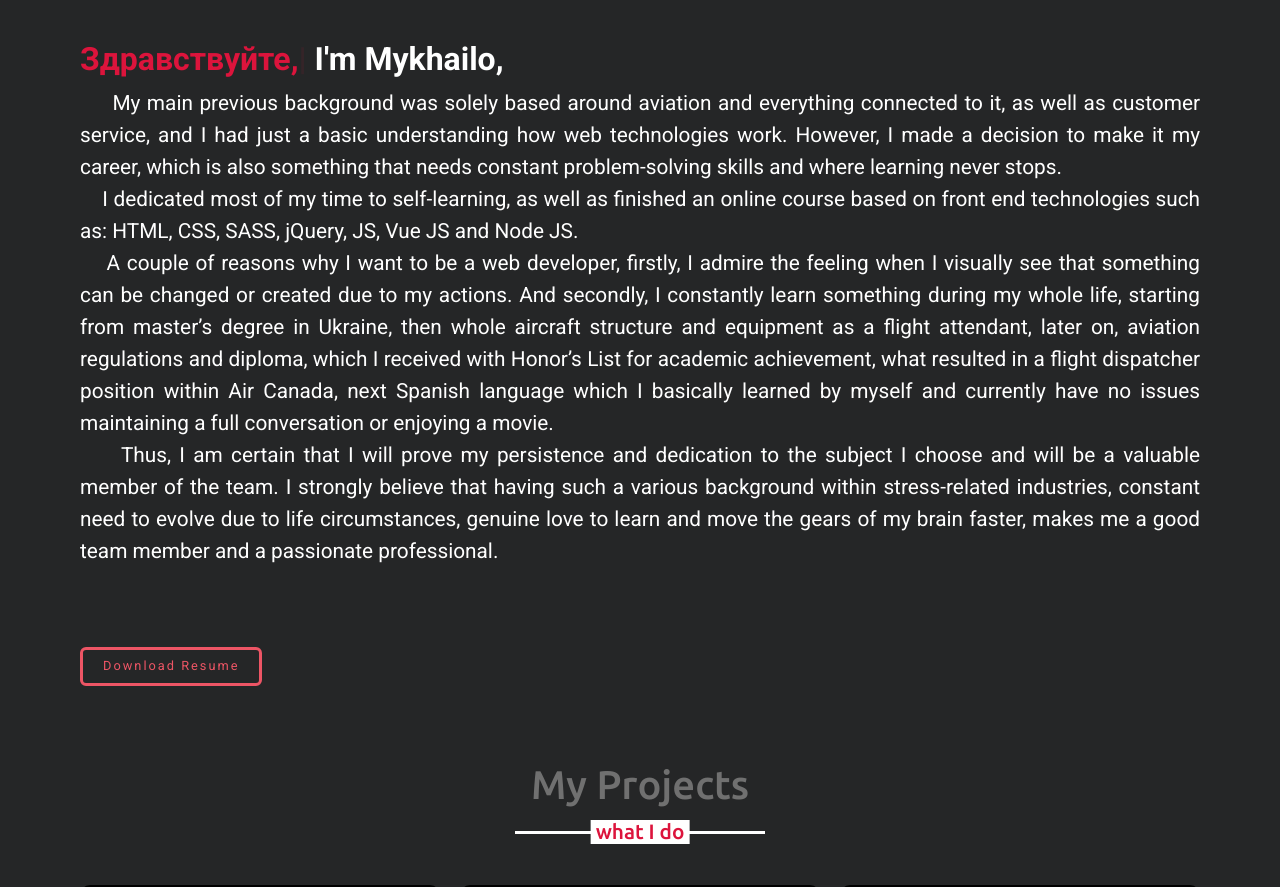
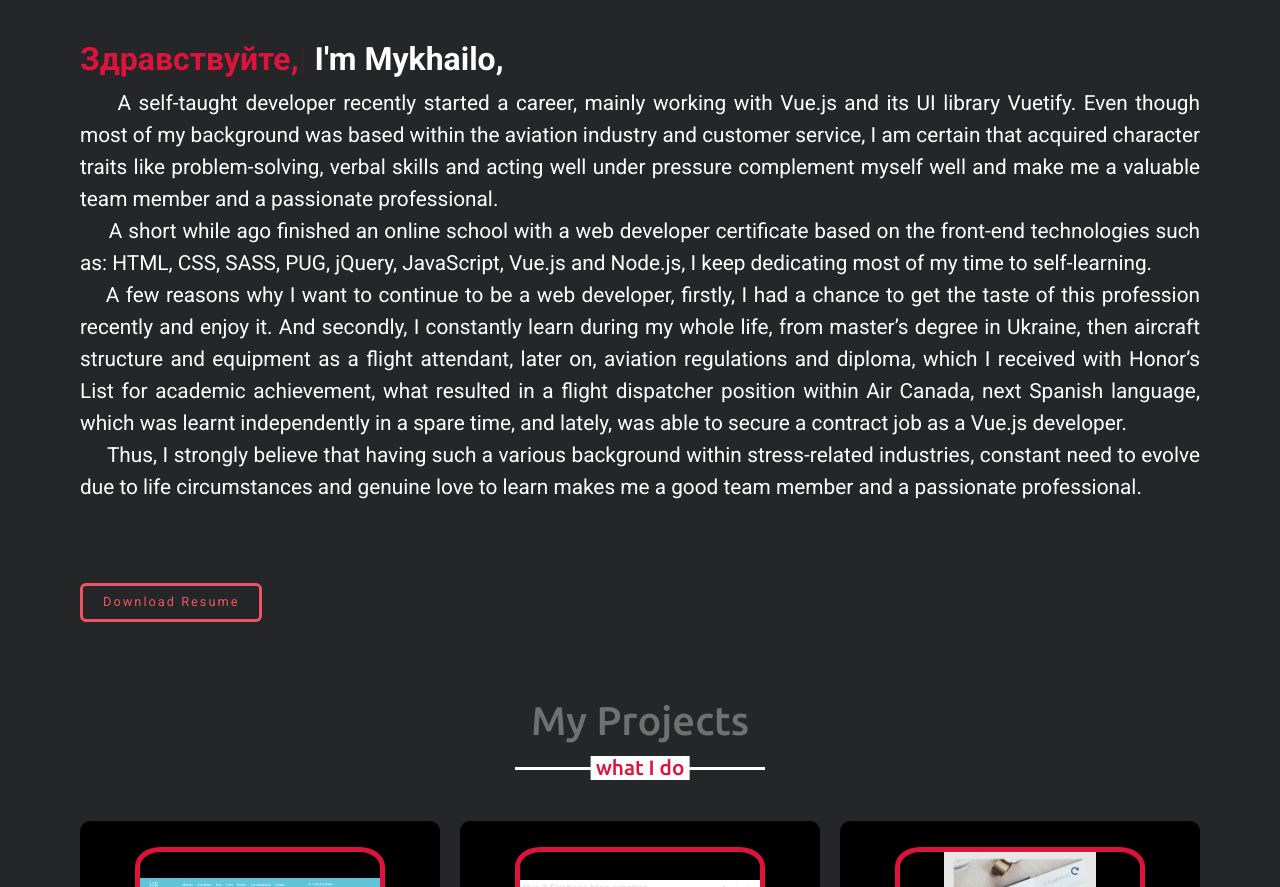
Before and after one commit to Misha-O/portfolio, a plain HTML site: page index.html in a window 1280 px wide. Shown: the part 983-1870 px from the top of the page. Drawn offline with nearby package versions, Linux system fonts and the light colour scheme; a script that the page names is missing.

Commit message:
added new project, changed some wording

```diff
--- a/index.html
+++ b/index.html
@@ -89,13 +89,14 @@
           </div>
           <div class="about__text-descr">
             <p>
-              &nbsp;&nbsp;&nbsp;&nbsp;&nbsp;My main previous background was solely based around aviation and everything connected to it, as well as customer service, and I had just a basic understanding how web technologies work. However, I made a decision to make it my career, which is also something that needs constant problem-solving skills and where learning never stops.
+              &nbsp;&nbsp;&nbsp;&nbsp;&nbsp;A self-taught developer recently started a career, mainly working with Vue.js and its UI library Vuetify. Even though most of my background was based within the aviation industry and customer service, I am certain that acquired character traits like problem-solving, verbal skills and acting well under pressure complement myself well and make me a valuable team member and a passionate professional.
               <br>
-              &nbsp;&nbsp;&nbsp;&nbsp;I dedicated most of my time to self-learning, as well as finished an online course based on front end technologies such as: HTML, CSS, SASS, jQuery, JS, Vue JS and Node JS.
+              &nbsp;&nbsp;&nbsp;&nbsp;
+              A short while ago finished an online school with a web developer certificate based on the front-end technologies such as: HTML, CSS, SASS, PUG, jQuery, JavaScript, Vue.js and Node.js, I keep dedicating most of my time to self-learning.
 <br>
-&nbsp;&nbsp;&nbsp;&nbsp;A couple of reasons why I want to be a web developer, firstly, I admire the feeling when I visually see that something can be changed or created due to my actions. And secondly, I constantly learn something during my whole life, starting from master’s degree in Ukraine, then whole aircraft structure and equipment as a flight attendant, later on, aviation regulations and diploma, which I received with Honor’s List for academic achievement, what resulted in a flight dispatcher position within Air Canada, next Spanish language which I basically learned by myself and currently have no issues maintaining a full conversation or enjoying a movie.
+&nbsp;&nbsp;&nbsp;&nbsp;A few reasons why I want to continue to be a web developer, firstly, I had a chance to get the taste of this profession recently and enjoy it. And secondly, I constantly learn during my whole life, from master’s degree in Ukraine, then aircraft structure and equipment as a flight attendant, later on, aviation regulations and diploma, which I received with Honor’s List for academic achievement, what resulted in a flight dispatcher position within Air Canada, next Spanish language, which was learnt independently in a spare time, and lately, was able to secure a contract job as a Vue.js developer.
 <br>&nbsp;&nbsp;&nbsp;&nbsp;
-Thus, I am certain that I will prove my persistence and dedication to the subject I choose and will be a valuable member of the team. I strongly believe that having such a various background within stress-related industries, constant need to evolve due to life circumstances, genuine love to learn and move the gears of my brain faster, makes me a good team member and a passionate professional.
+Thus, I strongly believe that having such a various background within stress-related industries, constant need to evolve due to life circumstances and genuine love to learn makes me a good team member and a passionate professional.
             </p>
           </div>
           <a href="https://drive.google.com/file/d/1UC6qrpdLKR2_E4vNrxVsW_w_XHi5-yt_/view?usp=sharing" class="btn btn--cv" target="_blank">Download Resume</a>
```
